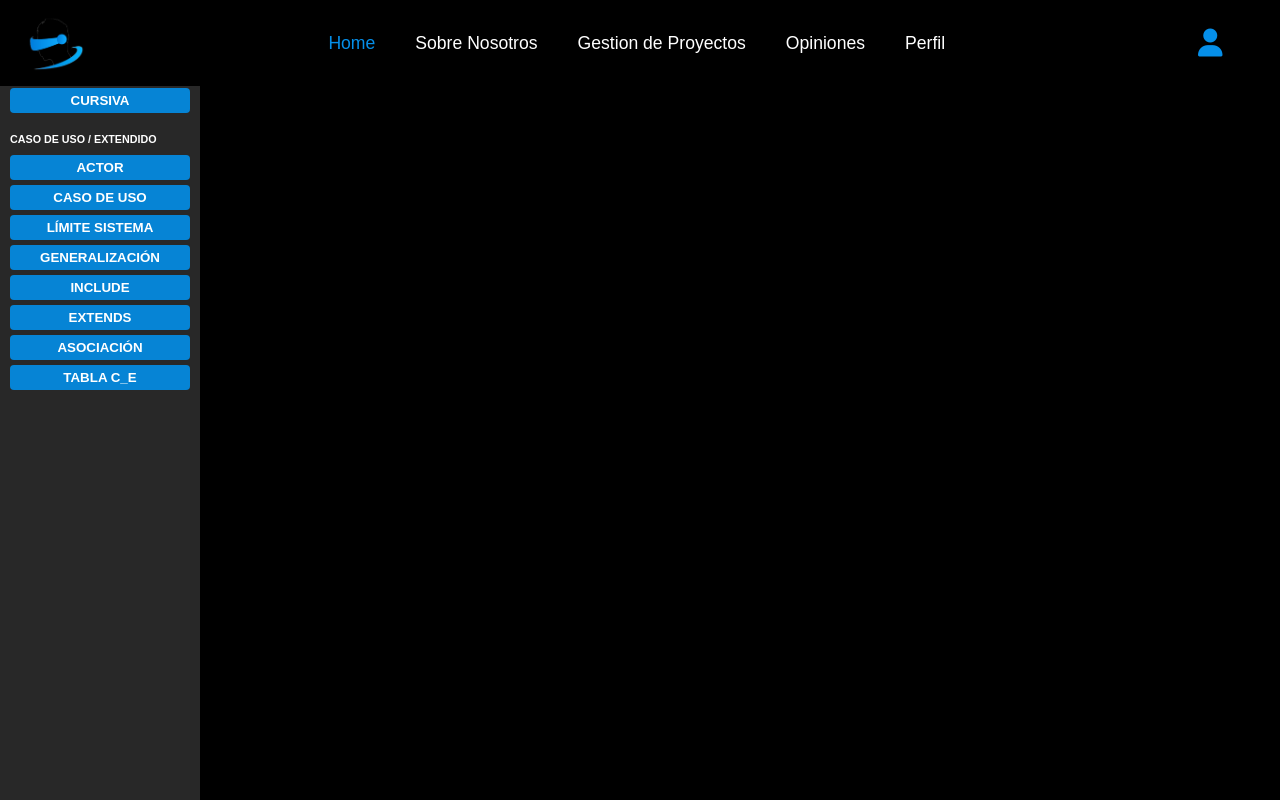
After one commit to SantiagoC18/SAGS, a Flask app: template templates/editor.html in a window 1280 px wide. The commit adds this page. Run offline with Flask 3, Linux system fonts and the light colour scheme; the template is opened without the code that fills it, so the values that code supplies are empty; parts of the project's set-up code (start-up, migrations or seed data) failed here and were passed over; some libraries are stand-ins or nearby versions; some web fonts are replaced.

```diff
--- /dev/null
+++ b/static/css/editor.css
@@ -0,0 +1,88 @@
+.main-content {
+    max-width: 1200px;
+    margin: 2rem auto;
+    padding: 0 2rem;
+}
+.contenedor {
+    display: flex;
+    height: 100vh;
+    max-width: 1200px;
+    padding: 0 2rem;
+    margin-top: 20%;
+}
+
+.edit {
+    flex: 1;
+    display: flex;
+    flex-direction: column;
+    background-color: bisque;
+    margin-left: 18%;
+}
+
+.barra_tareas {
+    background-color: #333333cc;
+    color: white;
+    padding: 10px;
+    position: fixed;
+    left: 0;
+    top: 0;
+    bottom: 0;
+    width: 200px;
+    overflow-y: auto;
+}
+
+h5 {
+    margin-top: 0;
+    text-align: center;
+    border-bottom: 1px solid #555;
+    padding-bottom: 10px;
+}
+
+.edit_texto {
+    margin-bottom: 20px;
+}
+
+h6 {
+    margin-bottom: 10px;
+}
+
+.edit-btn {
+    display: block;
+    width: 100%;
+    padding: 5px;
+    margin-bottom: 5px;
+    background-color: #0684d5;
+    color: white;
+    border: none;
+    border-radius: 4px;
+    cursor: pointer;
+    animation: row 0.5s linear;
+    font-weight: bold;
+}
+
+button:hover {
+    background-color: #45a049;
+}
+
+
+/* Estilos para el área de edición */
+.edit::after {
+    content: "";
+    flex: 1;
+    background-color: white;
+    margin-left: 1040px;
+    /* Ajusta este valor según el ancho de la barra de tareas */
+    box-shadow: 0 0 10px rgba(0, 0, 0, 0.1);
+}
+
+@media (max-width: 768px) {
+    .barra_tareas {
+        position: static;
+        width: 100%;
+        height: auto;
+    }
+
+    .edit::after {
+        margin-left: 0;
+    }
+}
--- a/static/css/gestion.mer.css
+++ b/static/css/gestion.mer.css
@@ -31,7 +31,7 @@
     margin-bottom: 0.5rem;
 }
 
-.edit-button {
+.edit-user {
     background: transparent;
     border: 1px solid #00A3FF;
     color: #00A3FF;
--- /dev/null
+++ b/templates/editor.html
@@ -0,0 +1,64 @@
+<!DOCTYPE html>
+<html lang="en">
+
+<head>
+    <meta charset="UTF-8">
+    <meta name="viewport" content="width=device-width, initial-scale=1.0">
+    <title>EDITOR</title>
+    <link rel="stylesheet" href="/static/css/editor.css">
+    <link rel="stylesheet" href="/static/css/estilos.css">
+    <script src="https://kit.fontawesome.com/25eed41d7b.js"></script>
+    <script src="https://cdn.jsdelivr.net/npm/sweetalert2@11"></script>
+</head>
+
+<body>
+
+    <header>
+        <a href="{{ url_for('index') }}" class="logo"><img src="/static/img/sirs.jpg" width="60px"></a>
+
+        <ul class="navbar">
+            <li><a href="{{ url_for('index') }}" class="active">Home</a></li>
+            <li><a href="{{ url_for('sobre_nosotros') }}">Sobre Nosotros</a></li>
+            <li><a href="{{ url_for('modulos') }}">Gestion de Proyectos</a></li>
+            <li><a href="{{ url_for('opiniones') }}">Opiniones</a></li>
+            <li><a href="{{ url_for('perfil') }}">Perfil</a></li>
+        </ul>
+
+        <div class="main">
+            <a href="{{ url_for('logout') }}" class="user"><i class="fa-solid fa-user"></i>{% if log %} {{log}} Sesion
+                {% endif %}</a>
+            <div class="bx bx-menu" id="menu-icon"><i class="fa-solid fa-bars"></i></div>
+        </div>
+    </header>
+
+    <script type="module" src="https://unpkg.com/@splinetool/viewer@1.3.8/build/spline-viewer.js"></script>
+    <spline-viewer url="https://prod.spline.design/oP1Rx8Le7K9noHAa/scene.splinecode"></spline-viewer>
+
+    <main class="main-content">
+        <div class="edit"></div>
+        <div class="barra_tareas">
+            <h5>OPCIONES DE EDICIÓN</h5>
+            <!--Botones para editar texto-->
+            <div class="edit_texto">
+                <h6>TEXTO</h6>
+                <button class="edit-btn">N</button>
+                <button class="edit-btn">CURSIVA</button>
+            </div>
+
+            <!--Botones para casos de uso y caso de uso extendido-->
+            <div class="edit_texto">
+                <h6>CASO DE USO / EXTENDIDO</h6>
+                <button class="edit-btn">ACTOR</button>
+                <button class="edit-btn">CASO DE USO</button>
+                <button class="edit-btn">LÍMITE SISTEMA</button>
+                <button class="edit-btn">GENERALIZACIÓN </button>
+                <button class="edit-btn">INCLUDE</button>
+                <button class="edit-btn">EXTENDS</button>
+                <button class="edit-btn">ASOCIACIÓN</button>
+                <button class="edit-btn">TABLA C_E</button>
+            </div>
+        </div>
+    </main>
+</body>
+
+</html>
--- a/templates/gestion_mer.html
+++ b/templates/gestion_mer.html
@@ -41,7 +41,7 @@
                 <p>Correo Electrónico: svalenzuela073@misena.edu.co</p>
                 <p>Función: Desarrolladora</p>
                 <p>Proyecto Actual: SAGS</p>
-                <button class="edit-button">Editar Datos</button>
+                <a href="/templates/update-user.html" class="edit-user">Editar Datos</a>
             </div>
         </div>
 
```
